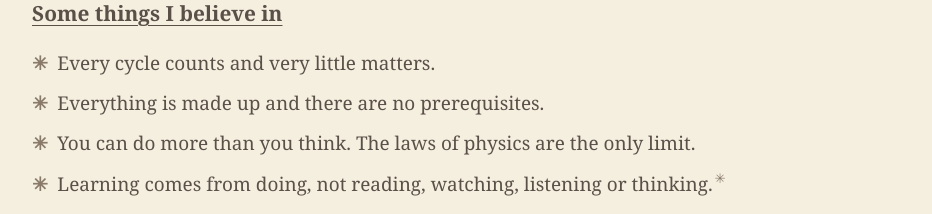
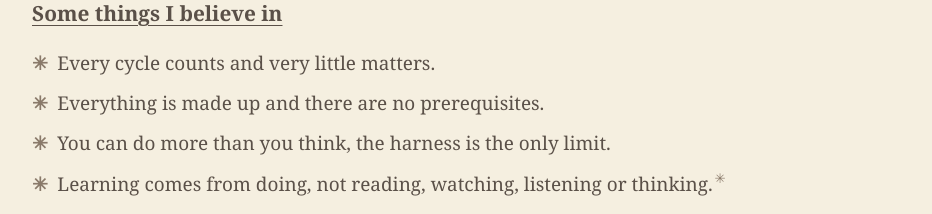
Before and after one commit to notsheesh/notsheesh.github.io, a React (Vite) app: page / in a window 1280 px wide. Shown: the part 880-1094 px from the top of the page, without its empty margins (248-1180 px from the left). Built offline with nearby package versions, Linux system fonts and the light colour scheme; a web font is replaced by a local one.

Commit message:
refine limits belief

```diff
--- a/src/sections/Beliefs.jsx
+++ b/src/sections/Beliefs.jsx
@@ -6,7 +6,7 @@ const SUKEERTHI_TIP = 'Sukeerthi'
 const BELIEFS = [
   'Every cycle counts and very little matters.',
   'Everything is made up and there are no prerequisites.',
-  'You can do more than you think. The laws of physics are the only limit.',
+  'You can do more than you think, the harness is the only limit.',
   <>
     Learning comes from doing, not reading, watching, listening or thinking.
     <PeakTrigger text={GOVIND_TIP} className="annotation-star">
```
